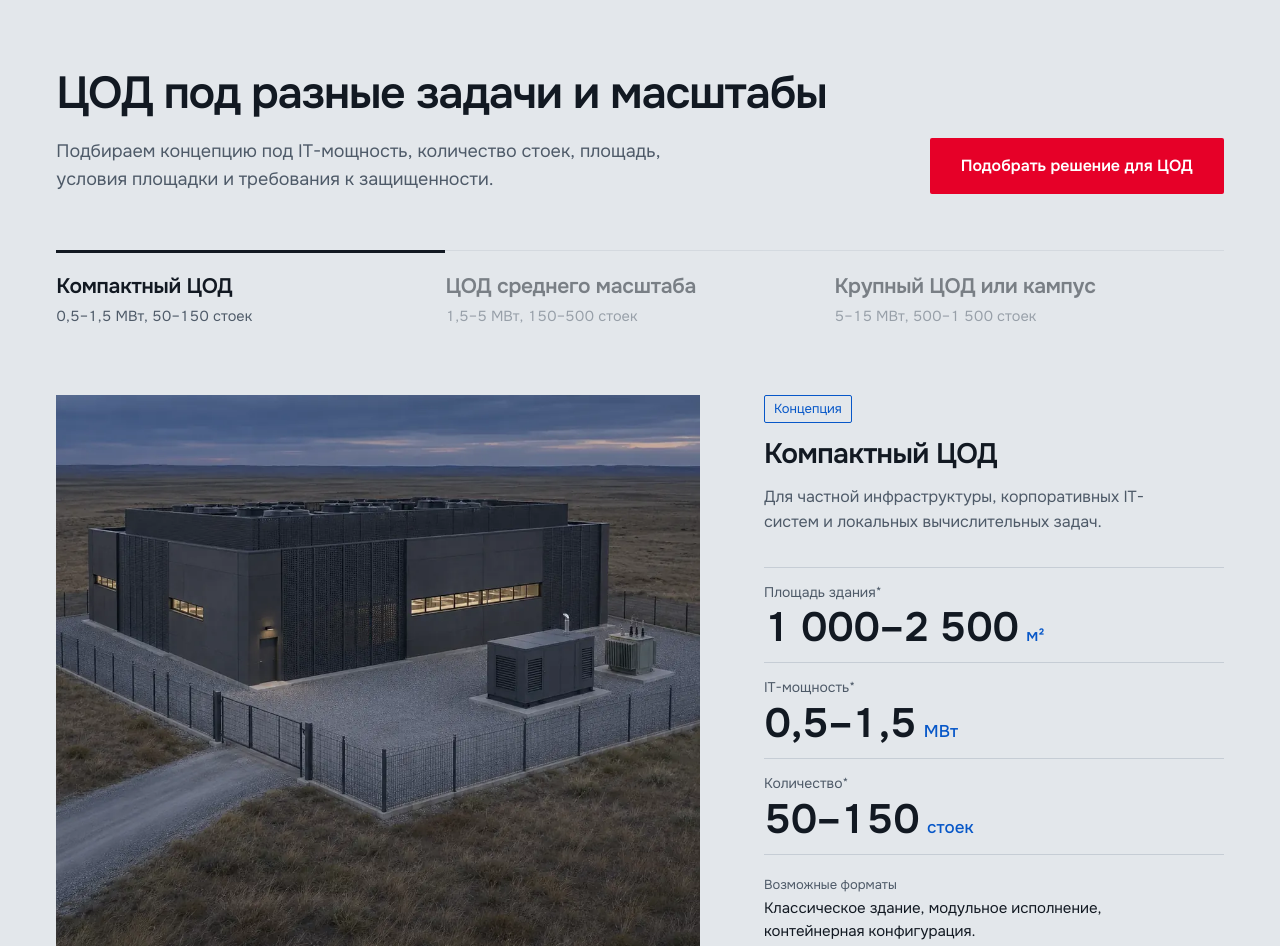
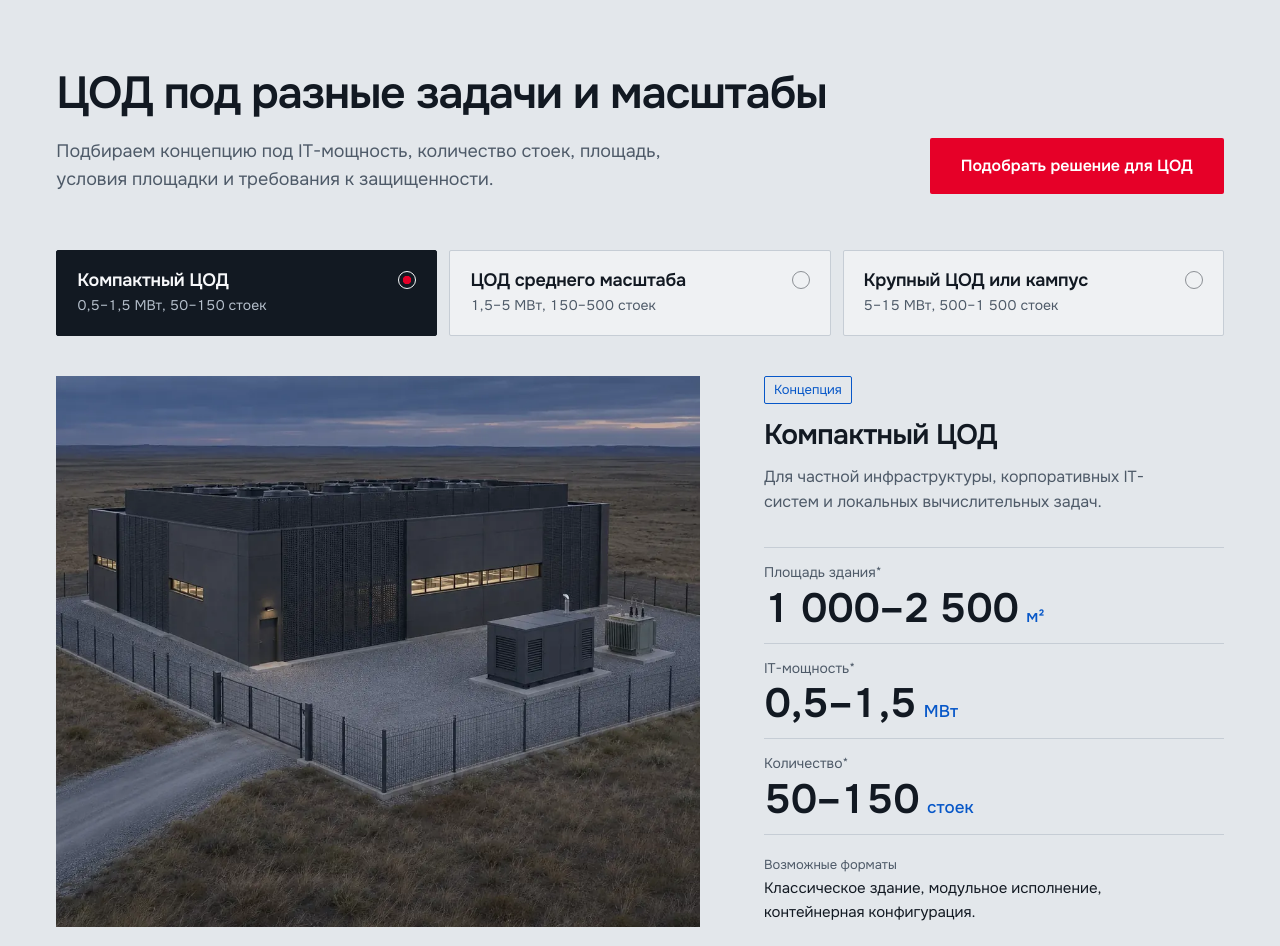
Before and after one commit to d1trepes/ironcore-website, a PHP site: page / in a window 1280 px wide. Shown: the part 1889-2835 px from the top of the page. Run offline with PHP 8.4, Linux system fonts and the light colour scheme.

Commit message:
fix: desktop v3.1 — FAQ heading, card pickers, closable services, taller band
Co-Authored-By: Claude Opus 5.5 <noreply@anthropic.com>
Claude-Session: https://claude.ai/code/session_01Rceo4nPe2rCxNoBjTguXQv

```diff
--- a/css/styles.css
+++ b/css/styles.css
@@ -145,22 +145,25 @@ section[id] { scroll-margin-top: 24px; }
 .reveal.is-pending img { clip-path: inset(0 0 100% 0); transform: scale(1.08); }
 
 /* ---------- Picker: full-width selector used by scales and engineering ---------- */
-.picker { display: grid; grid-auto-flow: column; grid-auto-columns: minmax(0, 1fr); margin-bottom: 48px; }
+.picker { display: grid; grid-auto-flow: column; grid-auto-columns: minmax(0, 1fr); gap: 12px; margin-bottom: 40px; }
 .picker [role="tab"] {
-  display: flex; flex-direction: column; justify-content: flex-start;
-  position: relative; padding: 22px 24px 20px 0; border-top: 1px solid var(--line);
-  color: var(--ink); opacity: .5; transition: opacity .3s;
+  position: relative; display: flex; flex-direction: column; justify-content: flex-start;
+  padding: 18px 56px 18px 20px; border: 1px solid var(--line); border-radius: 2px; background: rgba(255,255,255,.4);
+  color: var(--ink); transition: background-color .25s, border-color .25s, color .25s;
 }
-.picker [role="tab"]::before { content: ""; position: absolute; left: 0; right: 0; top: -1px; height: 3px; background: var(--ink); transform: scaleX(0); transform-origin: left; transition: transform .5s var(--ease); }
-.picker [role="tab"] b { display: block; font-size: 21px; font-weight: 600; line-height: 1.25; letter-spacing: -.012em; }
-.picker [role="tab"] span { display: block; margin-top: 6px; font-size: 14.5px; color: var(--ink-2); }
-.picker [role="tab"]:hover { opacity: .8; }
-.picker [role="tab"][aria-selected="true"] { opacity: 1; }
-.picker [role="tab"][aria-selected="true"]::before { transform: scaleX(1); }
-.picker--dark [role="tab"] { border-top-color: var(--line-d2); color: var(--on); opacity: .55; }
-.picker--dark [role="tab"]::before { background: var(--red); }
+.picker [role="tab"]::after { content: ""; position: absolute; top: 20px; right: 20px; width: 18px; height: 18px; border-radius: 50%; border: 1.5px solid currentColor; opacity: .45; transition: opacity .25s; }
+.picker [role="tab"] b { display: block; font-size: 18px; font-weight: 600; line-height: 1.25; letter-spacing: -.01em; }
+.picker [role="tab"] span { display: block; margin-top: 4px; font-size: 14px; color: var(--ink-2); }
+.picker [role="tab"]:hover { border-color: var(--ink); background: var(--card); }
+.picker [role="tab"]:hover::after { opacity: .9; }
+.picker [role="tab"][aria-selected="true"] { background: var(--ink); border-color: var(--ink); color: var(--card); }
+.picker [role="tab"][aria-selected="true"] span { color: #B5BFCB; }
+.picker [role="tab"][aria-selected="true"]::after { opacity: 1; background: radial-gradient(circle, var(--red) 0 4px, transparent 4.5px); }
+.picker--dark [role="tab"] { border-color: var(--line-d2); background: rgba(237,241,246,.03); color: var(--on); }
 .picker--dark [role="tab"] span { color: var(--on-2); }
-.picker--dark [role="tab"][aria-selected="true"] { opacity: 1; }
+.picker--dark [role="tab"]:hover { border-color: var(--on); background: rgba(237,241,246,.07); }
+.picker--dark [role="tab"][aria-selected="true"] { background: var(--on); border-color: var(--on); color: var(--ink); }
+.picker--dark [role="tab"][aria-selected="true"] span { color: var(--ink-2); }
 
 /* ---------- 02 Security atlas ---------- */
 .atlas { display: grid; grid-template-columns: minmax(0, 8fr) minmax(0, 4fr); gap: 40px; align-items: start; }
@@ -313,18 +316,17 @@ section[id] { scroll-margin-top: 24px; }
 .why__get { color: var(--ink) !important; font-weight: 500; }
 
 /* Photo band: the three-step statement */
-.band { position: relative; overflow: hidden; background: var(--night); color: var(--on); padding: clamp(120px, 12vw, 200px) 0; }
+.band { position: relative; overflow: hidden; background: var(--night); color: var(--on); min-height: min(100vh, 920px); display: flex; align-items: center; padding: clamp(140px, 13vw, 220px) 0; }
 .band__bg { position: absolute; inset: 0; width: 100%; height: 100%; object-fit: cover; object-position: 50% 45%; opacity: .7; }
 .band::before { content: ""; position: absolute; inset: 0; z-index: 1; background: linear-gradient(90deg, rgba(15,21,29,.96) 0%, rgba(15,21,29,.82) 45%, rgba(15,21,29,.35) 100%); }
-.band__in { position: relative; z-index: 2; display: grid; grid-template-columns: minmax(0, 8fr) minmax(0, 4fr); gap: 56px; align-items: end; }
-.band__title { font-size: clamp(36px, 3.9vw, 60px); line-height: 1.05; font-weight: 600; letter-spacing: -.032em; }
+.band__in { position: relative; z-index: 2; display: grid; grid-template-columns: minmax(0, 7fr) minmax(0, 5fr); column-gap: 56px; }
+.band__title { grid-column: 1 / -1; font-size: clamp(48px, 5.8vw, 92px); line-height: 1.02; font-weight: 600; letter-spacing: -.032em; }
 .band__title span { display: block; white-space: nowrap; }
-.band__title span:nth-child(2) { padding-left: 1.1em; }
-.band__title span:nth-child(3) { padding-left: 2.2em; color: var(--on); }
 [data-lines].is-pending span { opacity: 0; transform: translateY(.35em); }
 [data-lines] span { transition: opacity .8s ease, transform 1s var(--ease); }
 [data-lines] span:nth-child(2) { transition-delay: .18s; } [data-lines] span:nth-child(3) { transition-delay: .36s; }
-.band__side p { font-size: 16px; color: #C3CCD8; max-width: 38ch; }
+.band__side { grid-column: 2; margin-top: 64px; }
+.band__side p { font-size: 17px; color: #C3CCD8; max-width: 38ch; }
 .band__side .btn { margin-top: 28px; }
 
 /* ---------- 08 Materials ---------- */
@@ -339,7 +341,8 @@ section[id] { scroll-margin-top: 24px; }
 .doc .btn { margin-top: auto; min-height: 48px; padding: 6px 22px; font-size: 15px; }
 
 /* ---------- 09 FAQ ---------- */
-.faq { display: grid; grid-template-columns: minmax(0, 5fr) minmax(0, 7fr); gap: 80px; align-items: start; }
+.faq { display: grid; grid-template-columns: minmax(0, 5fr) minmax(0, 7fr); gap: 96px; align-items: start; }
+.faq__title { font-size: clamp(34px, 3.2vw, 48px); overflow-wrap: anywhere; }
 .faq__title { position: sticky; top: 112px; }
 .acc { border-top: 1px solid var(--ink); }
 .acc details { border-bottom: 1px solid var(--line); }
@@ -479,10 +482,12 @@ body.no-scroll { overflow: hidden; }
   .scale__panel, .eng__panel, .svc, .faq, .contact__grid, .why__row, .atlas, .process, .band__in, .footer__top { grid-template-columns: 1fr; }
   .svc__media, .faq__title, .process__head { position: static; }
   .picker { grid-auto-flow: row; }
+  .picker [role="tab"] { padding-right: 52px; }
   .formats { grid-template-columns: 1fr 1fr; }
   .docs { grid-template-columns: 1fr; }
   .contact__form { padding-left: 0; border-left: 0; }
-  .band__title span:nth-child(n) { padding-left: 0; white-space: normal; }
+  .band__title span { white-space: normal; }
+  .band__side { grid-column: 1; }
 }
 
 @media (prefers-reduced-motion: reduce) {
--- a/js/main.js
+++ b/js/main.js
@@ -139,11 +139,13 @@
   $$('[data-svc]').forEach(function (root) {
     var btns = $$('.svc__btn', root), imgs = $$('.svc__media img', root);
     function open(btn) {
+      var closing = btn.getAttribute('aria-expanded') === 'true';
       btns.forEach(function (b) {
-        var on = b === btn;
+        var on = b === btn && !closing;
         b.setAttribute('aria-expanded', String(on));
         document.getElementById(b.getAttribute('aria-controls')).hidden = !on;
       });
+      if (closing) return;
       var id = btn.getAttribute('aria-controls');
       imgs.forEach(function (im) { im.classList.toggle('is-on', im.getAttribute('data-for') === id); });
     }
```
Also changed, not shown: docs/PROJECT_STATE.md (+7 -0 lines), index.html (+19 -19 lines).
